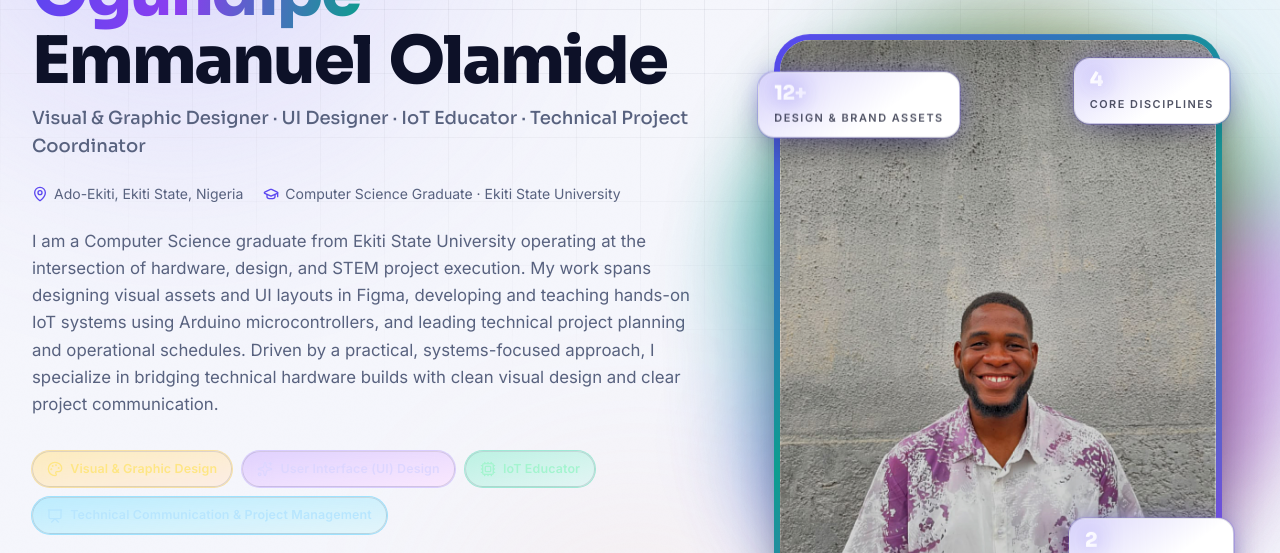
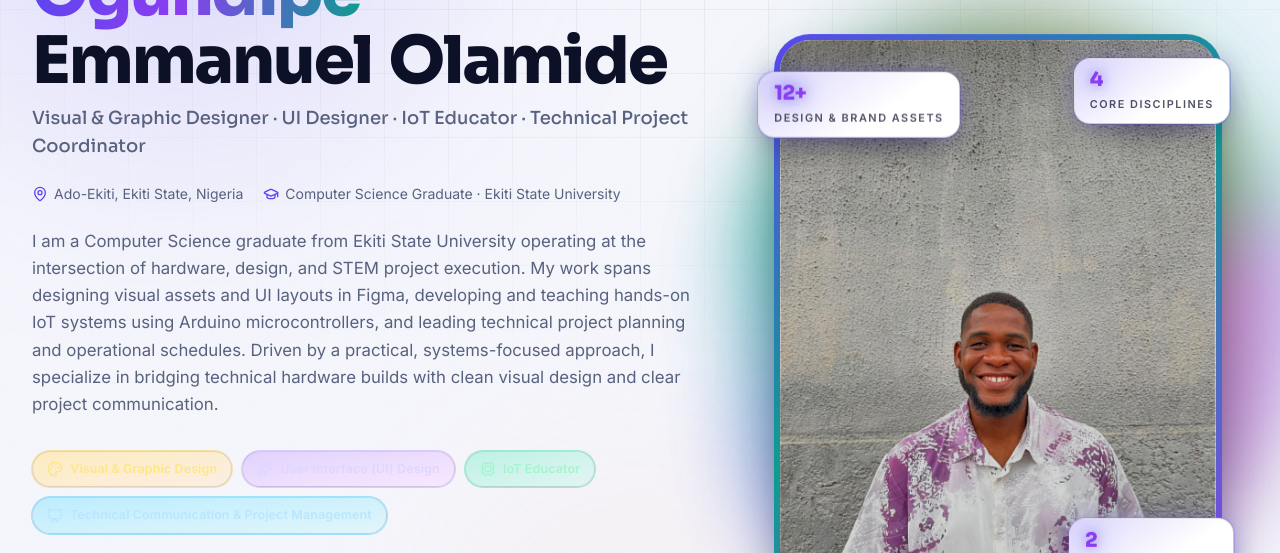
Before and after one commit to emmanuelogundipe/Emmanuel-Ogundipe-Portfolio, a React (Vite) app: page / in a window 1280 px wide. Shown: the part 247-800 px from the top of the page. Built offline with nearby package versions, Linux system fonts and the light colour scheme.

Commit message:
Fix invisible stat digits: solid purple + glow instead of background-clip gradient

```diff
--- a/src/index.css
+++ b/src/index.css
@@ -408,26 +408,28 @@ body {
       inset 0 1px 0 rgb(255 255 255 / 0.2);
   }
 
+  /* The digits are a SOLID purple with a glow — deliberately not the
+     `background-clip: text` trick used by `.text-gradient`. The `background`
+     shorthand resets `background-clip`, so any dark-mode override that
+     re-declares a background silently turns the text transparent and the
+     numbers disappear. A plain colour + text-shadow cannot break that way. */
   .stat-float .stat-value {
     font-family: var(--font-display);
     font-weight: 800;
     letter-spacing: -0.02em;
-    background: linear-gradient(100deg, #ffffff 0%, #d9d3ff 45%, #9df3ec 100%);
-    -webkit-background-clip: text;
-    background-clip: text;
-    color: transparent;
-    filter: drop-shadow(0 0 12px rgb(var(--c-brand-rgb) / 0.85));
+    color: var(--c-brand-2);
+    text-shadow:
+      0 0 14px rgb(var(--c-brand-rgb) / 0.75),
+      0 0 34px rgb(var(--c-brand-rgb) / 0.45);
   }
 
   [data-theme="dark"] .stat-float .stat-value {
-    background: linear-gradient(
-      100deg,
-      #ffffff 0%,
-      #cfc6ff 40%,
-      #7ef2e6 100%
-    );
-    filter: drop-shadow(0 0 14px rgb(var(--c-brand-rgb) / 0.95))
-      drop-shadow(0 0 30px rgb(var(--c-accent-rgb) / 0.55));
+    color: var(--c-brand-2);
+    text-shadow:
+      0 0 10px rgb(var(--c-brand-rgb) / 0.95),
+      0 0 26px rgb(var(--c-brand-rgb) / 0.75),
+      0 0 56px rgb(var(--c-accent-rgb) / 0.35),
+      0 0 1px rgb(var(--c-brand-rgb) / 0.9);
   }
 
   .stat-float .stat-label {
```
Also changed, not shown: 1 other file (tests, documents, lock files or other folders).
